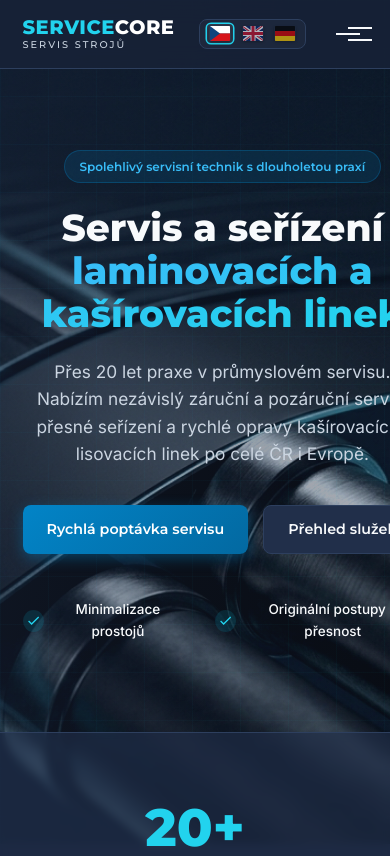
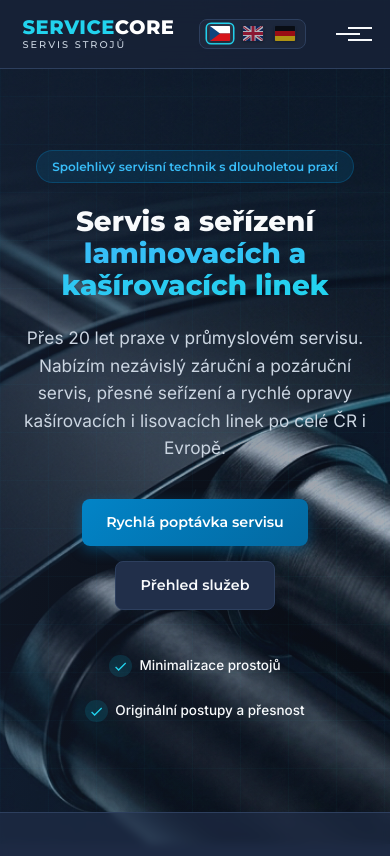
Before and after one commit to novotnyp1983-rgb/Servicecore, a plain HTML site: page index.html in a window 390 px wide. Shown: the top 856 px of the page. Drawn offline with Linux system fonts and the light colour scheme; a script that the page names is missing.

Commit message:
Oprava responzivity na mobilu (zalamovani tlacitek, velikost H1, mrizka sluzeb)

```diff
--- a/style.css
+++ b/style.css
@@ -327,13 +327,15 @@ body::after {
 
 .hero-actions {
     display: flex;
+    flex-wrap: wrap;
     gap: 1rem;
     margin-bottom: 3rem;
 }
 
 .hero-features {
     display: flex;
-    gap: 2rem;
+    flex-wrap: wrap;
+    gap: 1.5rem 2rem;
 }
 
 .h-feat-item {
@@ -554,7 +556,7 @@ body::after {
 
 .services-grid {
     display: grid;
-    grid-template-columns: repeat(auto-fit, minmax(320px, 1fr));
+    grid-template-columns: repeat(auto-fit, minmax(min(100%, 300px), 1fr));
     gap: 2rem;
 }
 
@@ -943,8 +945,23 @@ body::after {
         font-size: 15px;
     }
 
+    .hero-content {
+        width: 100%;
+        max-width: 100%;
+    }
+
     .hero-content h1 {
-        font-size: 2.5rem;
+        font-size: clamp(1.85rem, 6.5vw, 2.5rem);
+        overflow-wrap: break-word;
+    }
+
+    .hero-actions {
+        width: 100%;
+        justify-content: center;
+    }
+
+    .hero-features {
+        justify-content: center;
     }
 
     .hero-image-card {
```
